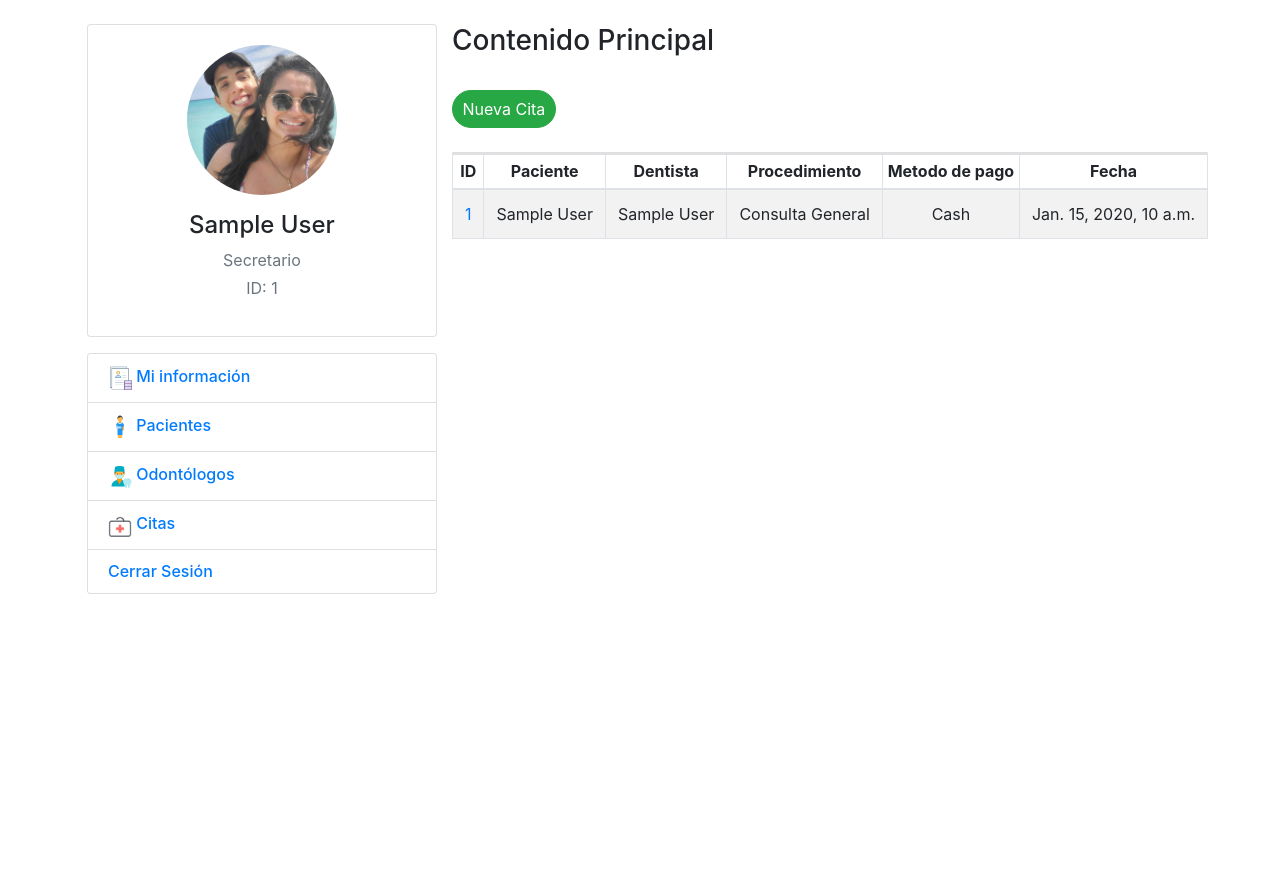
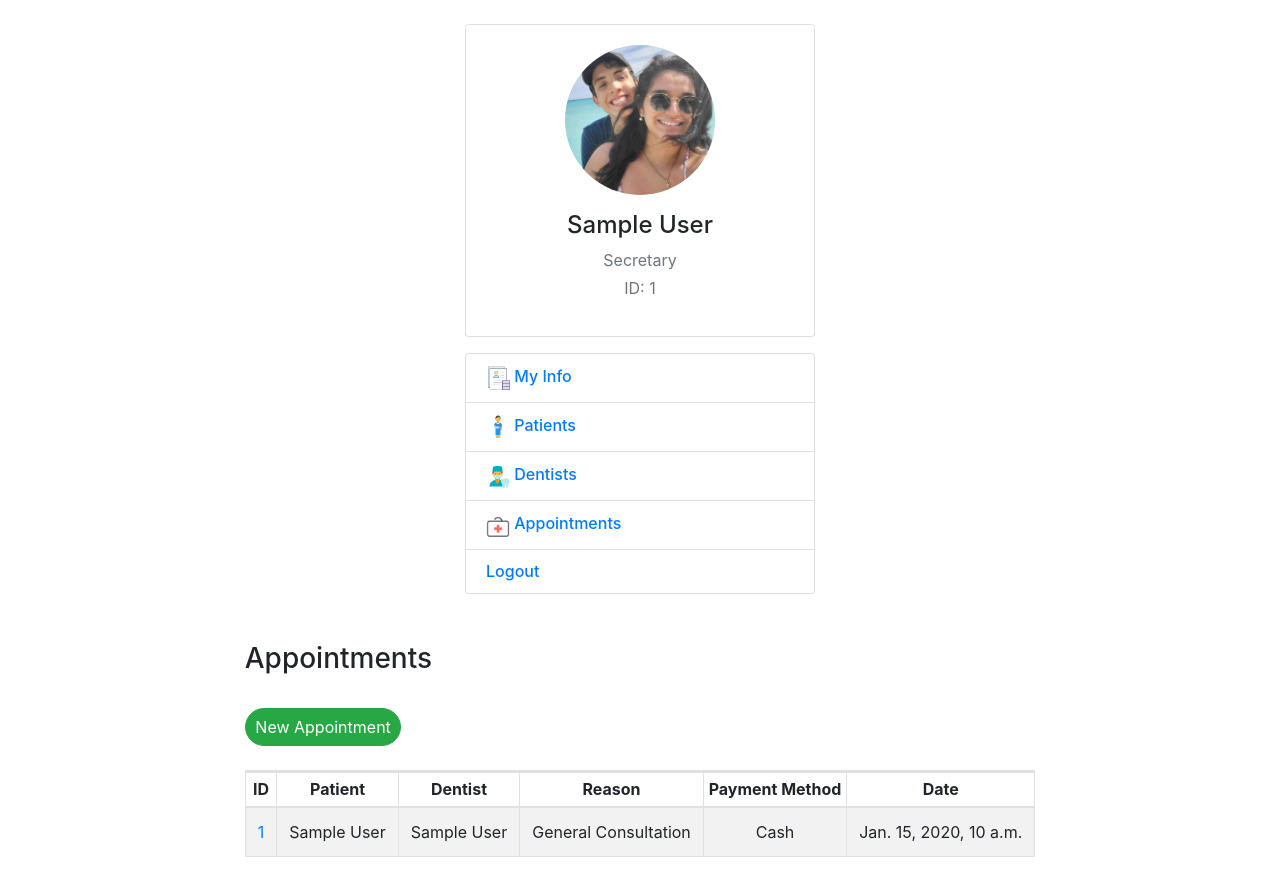
Before and after one commit to cesarlopezt/dental-clinic-appointments, a Django app: page /appointments/ in a window 1280 px wide. Before the commit the page ends 594 px from the top, so only its background shows below. Run offline with Django 3.2, Linux system fonts and the light colour scheme; a user stored in the database is signed in; tables that the repository leaves empty hold one stand-in row (values such as "Sample post"); some libraries are stand-ins or nearby versions.

Commit message:
Refactor language on pages and choice fields, and add titles to list pages

```diff
--- a/appointments/admin.py
+++ b/appointments/admin.py
@@ -1,8 +1,8 @@
 from django.contrib import admin
 from .models import Patient, Dentist, Secretary, Clinic, Appointment
 
-admin.site.site_title = "Clinica odontologica"
-admin.site.site_header = "Administrador Clinica Odontologica"
+admin.site.site_title = "Dental Clinic"
+admin.site.site_header = "Dental Clinic Admin"
 
 admin.site.register(Patient)
 admin.site.register(Dentist)
--- a/appointments/models.py
+++ b/appointments/models.py
@@ -44,8 +44,8 @@ class Secretary(models.Model):
 
 class Patient(models.Model):
     STATUS = (
-        ('Active', 'Activo'),
-        ('Inactive', 'Inactivo'),
+        ('Active', 'Active'),
+        ('Inactive', 'Inactive'),
     )
 
     def __str__(self) -> str:
@@ -63,11 +63,11 @@ class Patient(models.Model):
 
 class Appointment(models.Model):
     REASON = (
-        ('CG', 'Consulta General'),
-        ('LD', 'Limpieza Dental'),
-        ('OR', 'Ortodoncia'),
-        ('EX', 'Extracción'),
-        ('RX', 'Radiografías'),
+        ('GC', 'General Consultation'),
+        ('DC', 'Dental cleaning'),
+        ('CR', 'Crowns'),
+        ('BR', 'Braces'),
+        ('TW', 'Teeth whitening'),
     )
     PAYMENT_METHOD = (
         ('CS', 'Cash'),
--- a/appointments/templates/appointments/create.html
+++ b/appointments/templates/appointments/create.html
@@ -7,6 +7,7 @@
     <form method="post">
         {% csrf_token %}
         {{ form|crispy }}
+        <a class="btn" href="/appointments/">Cancel</a>
         <button type="submit" class="btn btn-success">Create</button>
     </form>
 </div>
--- a/appointments/templates/appointments/list.html
+++ b/appointments/templates/appointments/list.html
@@ -3,20 +3,19 @@
 
 <div class="content">
 
-    <h3 class="mt-4">Contenido Principal</h3>
+    <h3 class="mt-4">Appointments</h3>
     <br>
-        <!-- <a href="create/" class="btn">Agregar paciente</a> -->
-        <button class="btn btn-success badge-pill" onclick="document.location= 'create/'">Nueva Cita</button>
+        <button class="btn btn-success badge-pill" onclick="document.location= 'create/'">New Appointment</button>
         <div class="card mt-4"></div>
         <table class="table table-striped table-bordered table-hover">
     <thead align="center" class="table table-sm">
         <tr>
         <th>ID</th>
-        <th>Paciente</th>
-        <th>Dentista</th>
-        <th>Procedimiento</th>
-        <th>Metodo de pago</th>
-        <th>Fecha</th>
+        <th>Patient</th>
+        <th>Dentist</th>
+        <th>Reason</th>
+        <th>Payment Method</th>
+        <th>Date</th>
     </tr>
     </thead>
     <tbody>
@@ -35,31 +34,4 @@
 </div>
 </div>
 
-
-<!-- <div class="content">
-    <a href="create/" class="btn">Agregar cita</a>
-    <table>
-        <tr>
-            <th>ID</th>
-            <th>Paciente</th>
-            <th>Dentista</th>
-            <th>Procedimiento</th>
-            <th>Metodo de pago</th>
-            <th>Fecha</th>
-        </tr>
-
-        {% for appointment in appointments %}
-        <tr>
-            <td><a href="{{appointment.id}}">{{appointment.id}}</a></td>
-            <td>{{appointment.patient}}</td>
-            <td>{{appointment.dentist}}</td>
-            <td>{{appointment.get_appointment_reason_display}}</td>
-            <td>{{appointment.get_payment_method_display}}</td>
-            <td>{{appointment.date}}</td>
-        </tr>
-
-        {% endfor %}
-    </table>
-</div> -->
-
 {% endblock %}
--- a/appointments/templates/appointments/update.html
+++ b/appointments/templates/appointments/update.html
@@ -7,8 +7,8 @@
     <form method="post">
         {% csrf_token %}
         {{ form|crispy }}
-        <a class="btn" href="/appointments/">Cerrar</a>
-        <button type="submit" class="btn btn-success">Editar</button>
+        <a class="btn" href="/appointments/">Cancel</a>
+        <button type="submit" class="btn btn-success">Edit</button>
     </form>
 </div>
 
--- a/appointments/templates/base.html
+++ b/appointments/templates/base.html
@@ -2,9 +2,7 @@
 <!doctype html>
 <html lang="en">
   <head>
-    <title>Clinica Odontolica</title>
-    <!-- Required meta tags -->
-
+    <title>Dental Clinic</title>
     <!-- Bootstrap CSS -->
     <link rel="stylesheet" href="https://stackpath.bootstrapcdn.com/bootstrap/4.3.1/css/bootstrap.min.css" integrity="sha384-ggOyR0iXCbMQv3Xipma34MD+dH/1fQ784/j6cY/iJTQUOhcWr7x9JvoRxT2MZw1T" crossorigin="anonymous">
   </head>
@@ -19,7 +17,7 @@
                       <img src="{% static 'img/cesar.png'%}" alt="User" class="rounded-circle" width="150">
                       <div class="mt-3">
                         <h4>{{user.secretary}}</h4>
-                        <p class="text-secondary mb-1">Secretario</p>
+                        <p class="text-secondary mb-1">Secretary</p>
                         <p class="text-muted font-size-sm">ID: {{user.id}}</p>
                       </div>
                     </div>
@@ -28,22 +26,22 @@
                 <div class="card mt-3">
                     <ul class="list-group list-group-flush">
                         <li class="{{info_navbar}} list-group-item d-flex justify-content-between align-items-center flex-wrap ">
-                        <h6 class="mb-0"><img src="{% static 'img/informacion.png'%}" width="24" height="24"><a href="/"> Mi información</a></h6>
+                        <h6 class="mb-0"><img src="{% static 'img/informacion.png'%}" width="24" height="24"><a href="/"> My Info</a></h6>
                     </li>
                         <li class="{{patients_navbar}} list-group-item d-flex justify-content-between align-items-center flex-wrap">
-                        <h6 class="mb-0"><img src="{% static 'img/paciente.png'%}" width="24" height="24"><a href="/patients/"> Pacientes</a></h6>
+                        <h6 class="mb-0"><img src="{% static 'img/paciente.png'%}" width="24" height="24"><a href="/patients/"> Patients</a></h6>
                     </li>
 
                         <li class="{{dentists_navbar}} list-group-item d-flex justify-content-between align-items-center flex-wrap">
-                        <h6 class="mb-0"><img src="{% static 'img/dentista.png'%}" width="24" height="24"><a href="/dentists/"> Odontólogos</a></h6>
+                        <h6 class="mb-0"><img src="{% static 'img/dentista.png'%}" width="24" height="24"><a href="/dentists/"> Dentists</a></h6>
                     </li>
 
                         <li class="{{appointments_navbar}} list-group-item d-flex justify-content-between align-items-center flex-wrap" ">
-                        <h6 class="mb-0"><img src="{% static 'img/cita.png'%}" width="24" height="24"><a href="/appointments/">  Citas</a></h6>
+                        <h6 class="mb-0"><img src="{% static 'img/cita.png'%}" width="24" height="24"><a href="/appointments/">  Appointments</a></h6>
                     </li>
 
                         <li class="list-group-item d-flex justify-content-between align-items-center flex-wrap" id="logout">
-                        <h6 class="mb-0"><a href="/logout">Cerrar Sesión</a></h6>
+                        <h6 class="mb-0"><a href="/logout">Logout</a></h6>
                     </li>
                     </ul>
                 </div>
--- a/appointments/templates/patients/create.html
+++ b/appointments/templates/patients/create.html
@@ -8,8 +8,8 @@
     <form method="post">
         {% csrf_token %}
         {{ form|crispy }}
-        <a class="btn" href="/patients/">Cerrar</a>
-        <button type="submit" class="btn btn-success">Crear</button>
+        <a class="btn" href="/patients/">Close</a>
+        <button type="submit" class="btn btn-success">Create</button>
     </form>
 </div>
 
--- a/appointments/templates/patients/update.html
+++ b/appointments/templates/patients/update.html
@@ -7,7 +7,8 @@
     <form method="post">
         {% csrf_token %}
         {{ form|crispy }}
-        <button type="submit" class="btn btn-success">Editar</button>
+        <a class="btn" href="/patients/">Cancel</a>
+        <button type="submit" class="btn btn-success">Edit</button>
     </form>
 </div>
 
```
Also changed, not shown: appointments/templates/appointments/delete.html (+12 -13 lines), appointments/templates/appointments/detail.html (+5 -5 lines), appointments/templates/dentists/list.html (+5 -29 lines), appointments/templates/patients/delete.html (+11 -11 lines), appointments/templates/patients/detail.html (+10 -10 lines), appointments/templates/patients/list.html (+6 -41 lines), appointments/templates/registration/login.html (+1 -11 lines), appointments/templates/secretaries/profile.html (+4 -4 lines).
